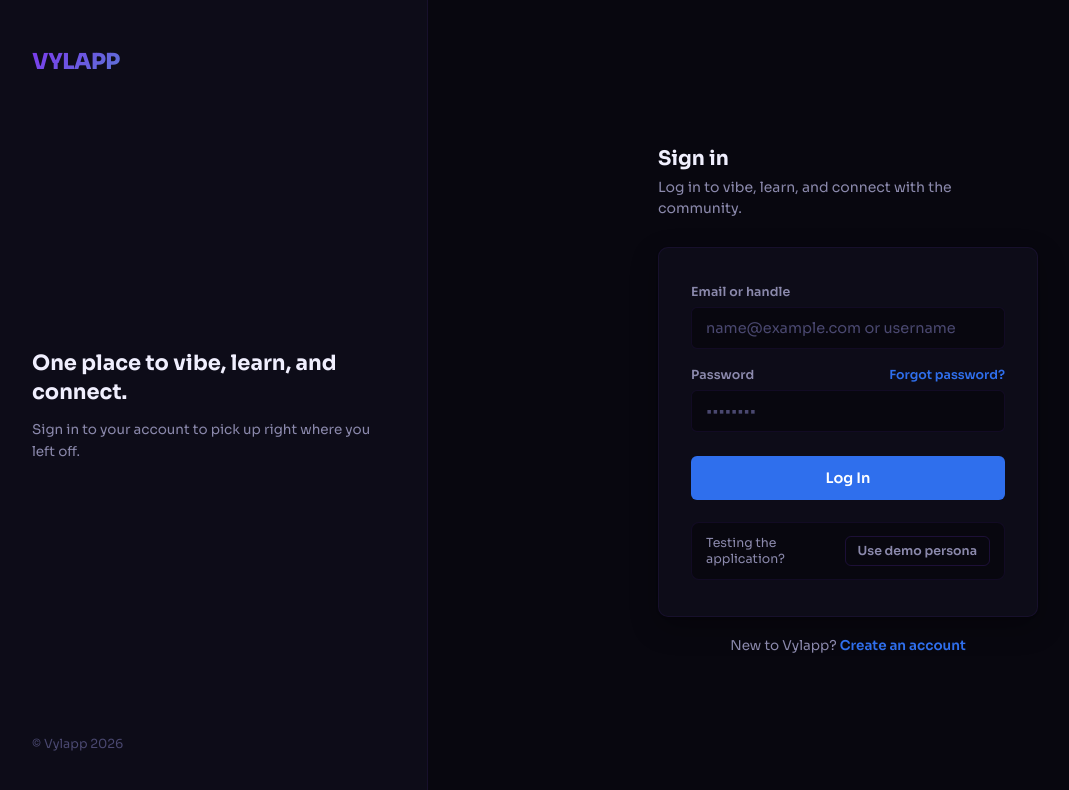
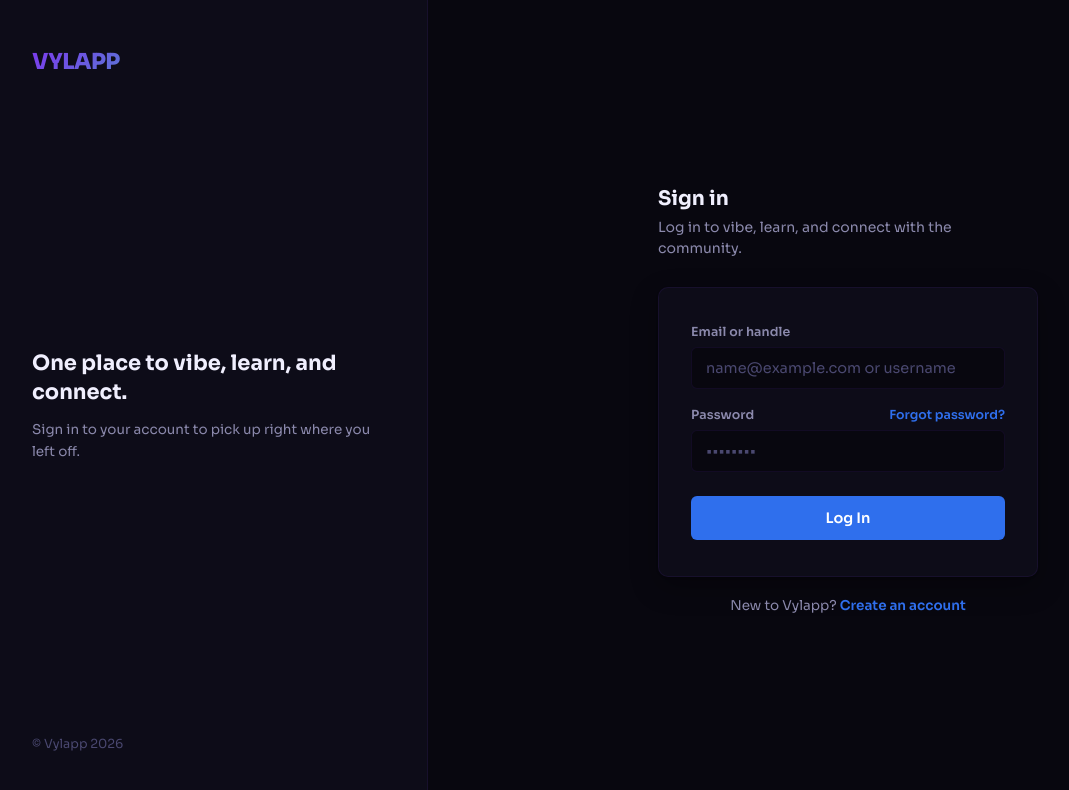
Before and after one commit to oluokunkabiru/vylapp, a React (Vite) app in the folder frontend/: page /login in a window 1280 px wide. Shown: the top 790 px of the page, without its empty margins (12-1081 px from the left). Built offline with nearby package versions, Linux system fonts and the light colour scheme.

Commit message:
Update the config

```diff
--- a/frontend/src/pages/Login.jsx
+++ b/frontend/src/pages/Login.jsx
@@ -30,11 +30,6 @@ export default function Login() {
     } finally {
       setLoading(false);
     }
-  };
-
-  const useDemoPersona = () => {
-    setForm({ emailOrHandle: "aisha.k", password: "VylappDemo123!" });
-    toast("Demo credentials loaded — click Log In");
   };
 
   return (
@@ -85,38 +80,6 @@ export default function Login() {
           </PrimaryButton>
         </div>
       </form>
-
-      <div style={{
-        marginTop: 22,
-        padding: "12px 14px",
-        background: "var(--bg)",
-        border: "1px solid var(--border2)",
-        borderRadius: 8,
-        display: "flex",
-        alignItems: "center",
-        justifyContent: "space-between",
-        gap: 12,
-      }}>
-        <span style={{ fontSize: 12.5, color: "var(--text2)" }}>
-          Testing the application?
-        </span>
-        <button
-          type="button"
-          onClick={useDemoPersona}
-          style={{
-            background: "transparent",
-            border: "1px solid var(--border)",
-            color: "var(--text2)",
-            fontSize: 12.5,
-            fontWeight: 600,
-            padding: "6px 12px",
-            borderRadius: 6,
-            whiteSpace: "nowrap",
-          }}
-        >
-          Use demo persona
-        </button>
-      </div>
     </AuthLayout>
   );
 }
--- a/frontend/vite.config.js
+++ b/frontend/vite.config.js
@@ -7,12 +7,12 @@ export default defineConfig({
     port: 5173,
     proxy: {
       "/api": {
-        target: process.env.BACKEND_URL || "http://localhost:4000",
+        target: process.env.BACKEND_URL,
         rewrite: (path) => path.replace(/^\/api/, ""),
         changeOrigin: true,
       },
       "/socket.io": {
-        target: process.env.BACKEND_URL || "http://localhost:4000",
+        target: process.env.BACKEND_URL,
         ws: true,
         changeOrigin: true,
       },
```
